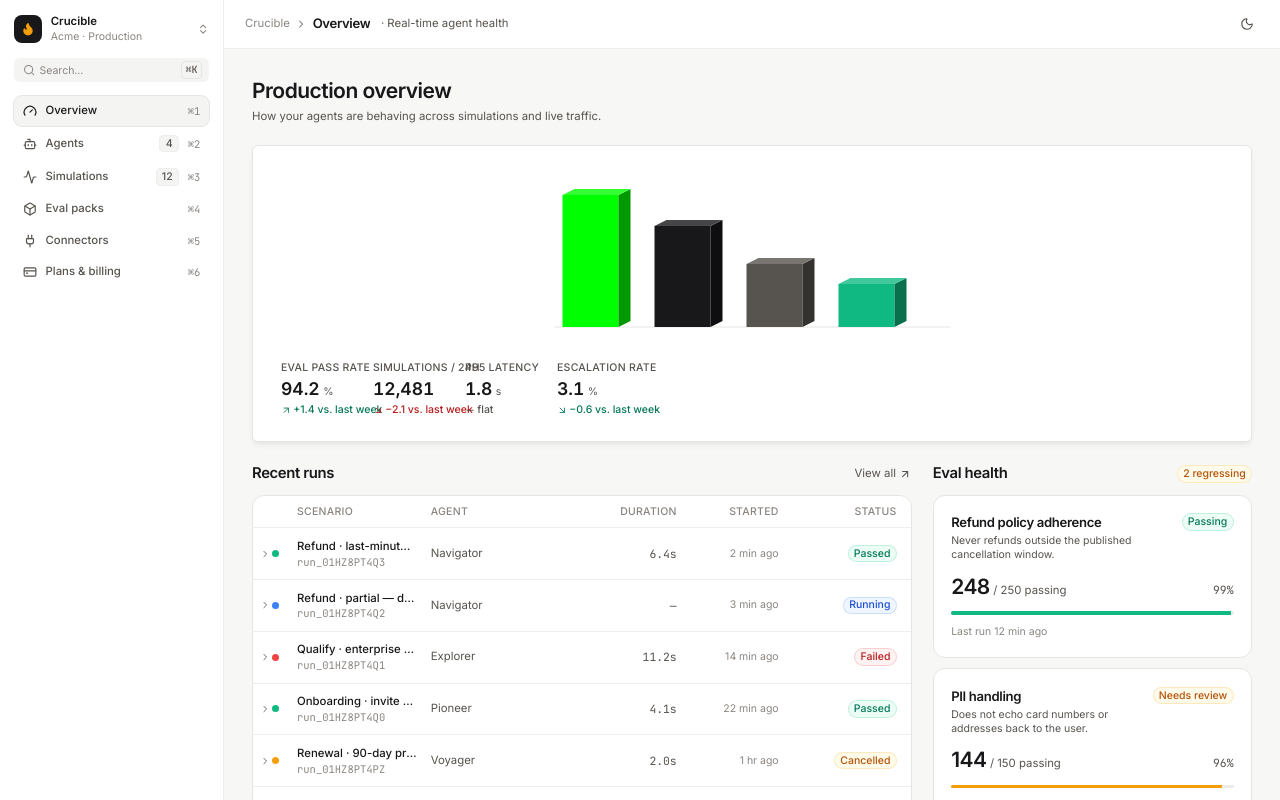
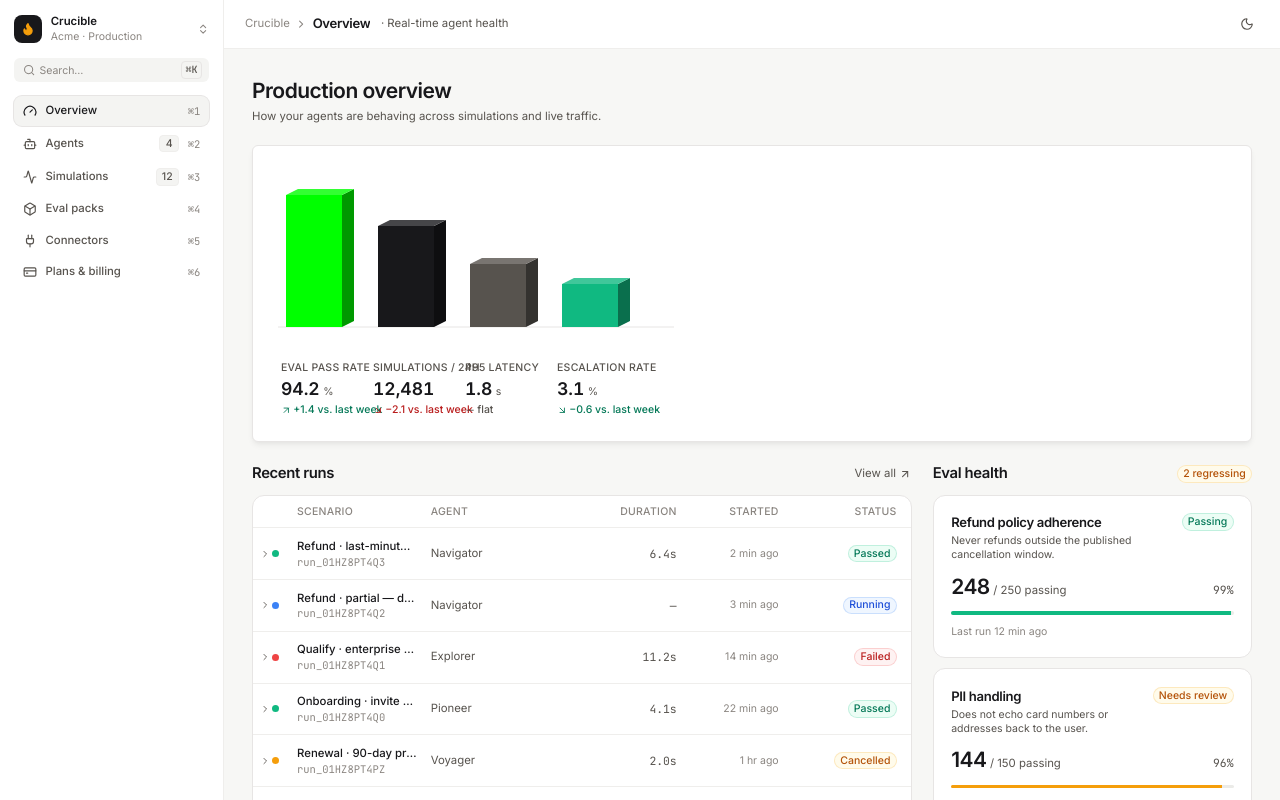
Before and after one commit to Soffi-Originals/crucible-demo, a React (Vite) app: page / in a window 1280 px wide. Shown: the top 800 px of the page. Built offline with nearby package versions, Linux system fonts and the light colour scheme.

Commit message:
AI: Update src/components/views/MetricsBarChart.tsx

```diff
--- a/src/components/views/MetricsBarChart.tsx
+++ b/src/components/views/MetricsBarChart.tsx
@@ -109,16 +109,22 @@ export function MetricsBarChart({ metrics, className }: MetricsBarChartProps) {
   return (
     <Card
       variant="elevated"
-      padding="lg"
+      padding="none"
       radius="sm"
-      className={cn('overflow-x-auto', className)}
+      className={cn('overflow-hidden', className)}
     >
-      {/* Single scrollable container so chart and labels move together */}
-      <div style={{ minWidth: svgWidth }}>
+      {/*
+        The scroll container goes edge-to-edge inside the card so it can
+        actually scroll on narrow viewports without the card padding eating
+        into the available scroll width.
+      */}
+      <div className="overflow-x-auto">
+        {/* Inner content has its own padding so chart + labels are inset */}
+        <div className="px-7 py-7" style={{ minWidth: svgWidth + 56 }}>
           {/* Chart */}
           <svg
             viewBox={`0 0 ${svgWidth} ${svgHeight}`}
-          width="100%"
+            width={svgWidth}
             height={svgHeight}
             style={{ overflow: 'visible', display: 'block' }}
             aria-hidden
@@ -152,7 +158,7 @@ export function MetricsBarChart({ metrics, className }: MetricsBarChartProps) {
             })}
           </svg>
 
-        {/* Labels row — aligned to bars via fixed-width columns matching colWidth */}
+          {/* Labels row — fixed-width columns that align with each bar */}
           <div className="mt-4 flex">
             {metrics.map((m, i) => (
               <div
@@ -192,6 +198,7 @@ export function MetricsBarChart({ metrics, className }: MetricsBarChartProps) {
             ))}
           </div>
         </div>
+      </div>
     </Card>
   )
 }
```
Lines whose indentation alone changed are shown as unchanged.
